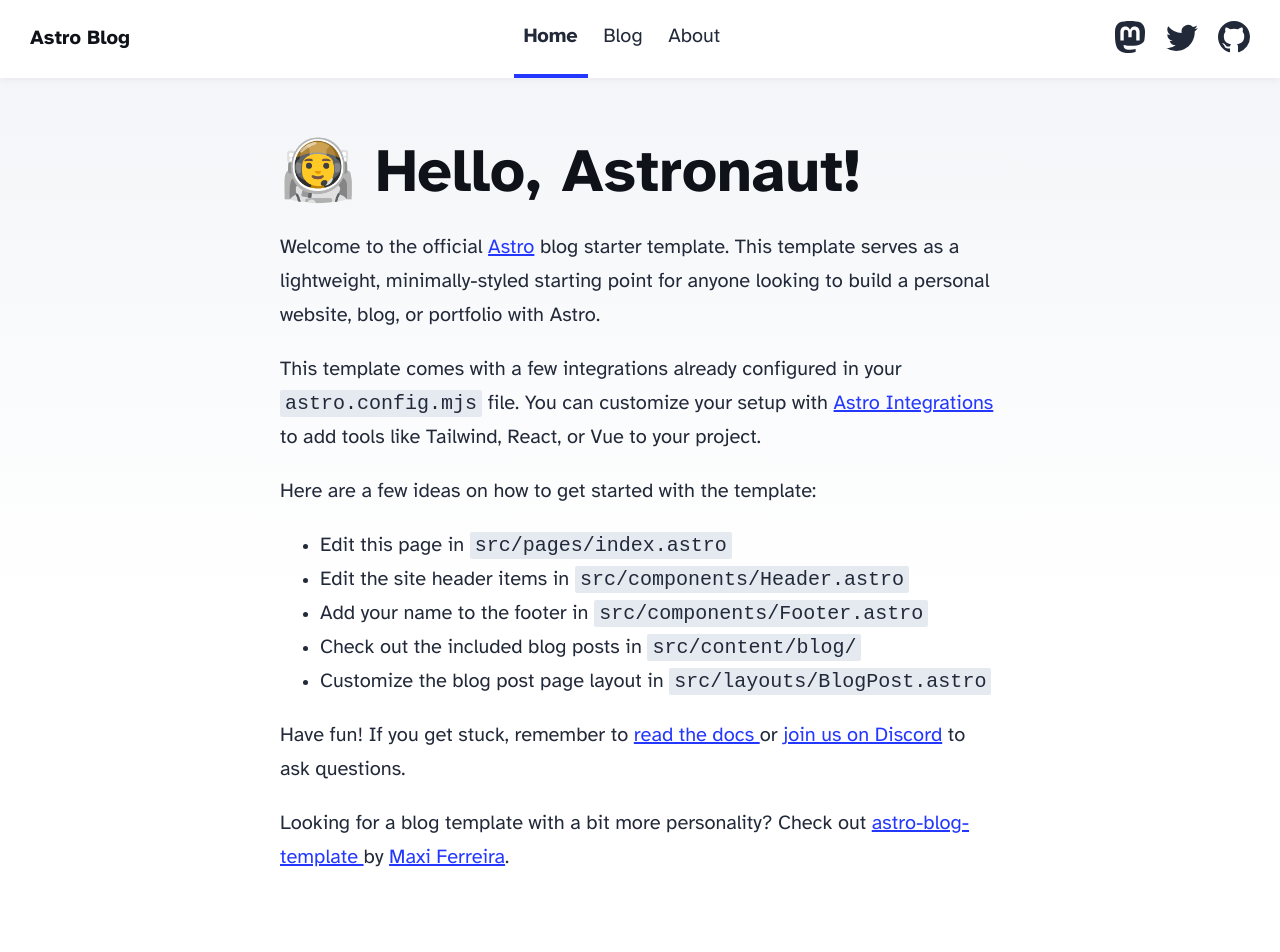
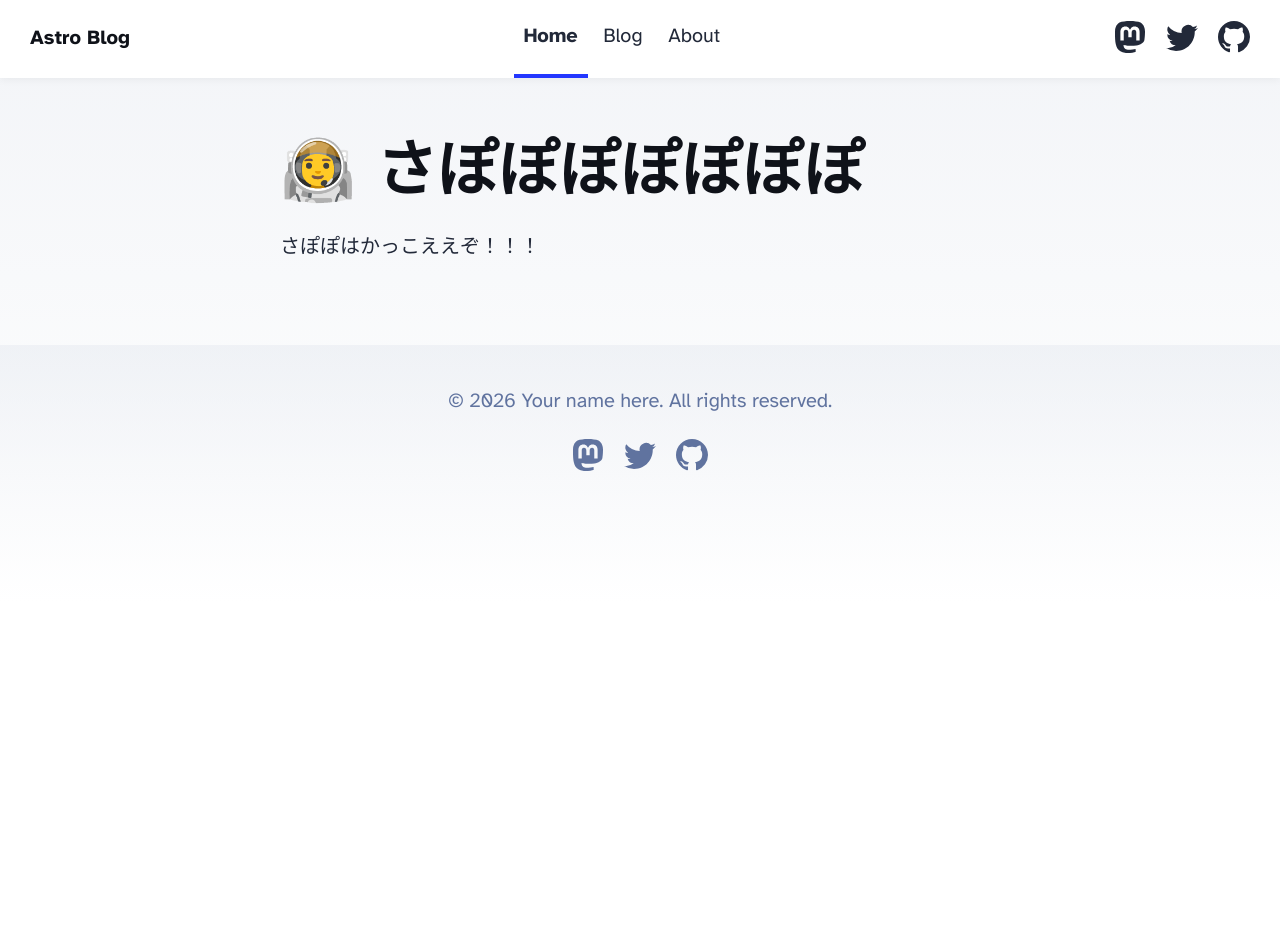
Before and after one commit to sappho192/m3-booth, an Astro site: page / in a window 1280 px wide. Shown: the top 952 px of the page. After the commit the page ends 800 px from the top, so only its background shows below. Built offline with nearby package versions, Linux system fonts and the light colour scheme; Astro itself is replaced by a stand-in of ours.

Commit message:
Change greeting text and simplify content
Updated greeting and removed template instructions.

```diff
--- a/src/pages/index.astro
+++ b/src/pages/index.astro
@@ -13,36 +13,9 @@
 	<body>
 		<Header />
 		<main>
-			<h1>🧑‍🚀 Hello, Astronaut!</h1>
+			<h1>🧑‍🚀 さぽぽぽぽぽぽぽ</h1>
 			<p>
-				Welcome to the official <a href="https://astro.build/">Astro</a> blog starter template. This
-				template serves as a lightweight, minimally-styled starting point for anyone looking to build
-				a personal website, blog, or portfolio with Astro.
-			</p>
-			<p>
-				This template comes with a few integrations already configured in your
-				<code>astro.config.mjs</code> file. You can customize your setup with
-				<a href="https://astro.build/integrations">Astro Integrations</a> to add tools like Tailwind,
-				React, or Vue to your project.
-			</p>
-			<p>Here are a few ideas on how to get started with the template:</p>
-			<ul>
-				<li>Edit this page in <code>src/pages/index.astro</code></li>
-				<li>Edit the site header items in <code>src/components/Header.astro</code></li>
-				<li>Add your name to the footer in <code>src/components/Footer.astro</code></li>
-				<li>Check out the included blog posts in <code>src/content/blog/</code></li>
-				<li>Customize the blog post page layout in <code>src/layouts/BlogPost.astro</code></li>
-			</ul>
-			<p>
-				Have fun! If you get stuck, remember to <a href="https://docs.astro.build/"
-					>read the docs
-				</a> or <a href="https://astro.build/chat">join us on Discord</a> to ask questions.
-			</p>
-			<p>
-				Looking for a blog template with a bit more personality? Check out <a
-					href="https://github.com/Charca/astro-blog-template"
-					>astro-blog-template
-				</a> by <a href="https://twitter.com/Charca">Maxi Ferreira</a>.
+				さぽぽはかっこええぞ！！！
 			</p>
 		</main>
 		<Footer />
```
